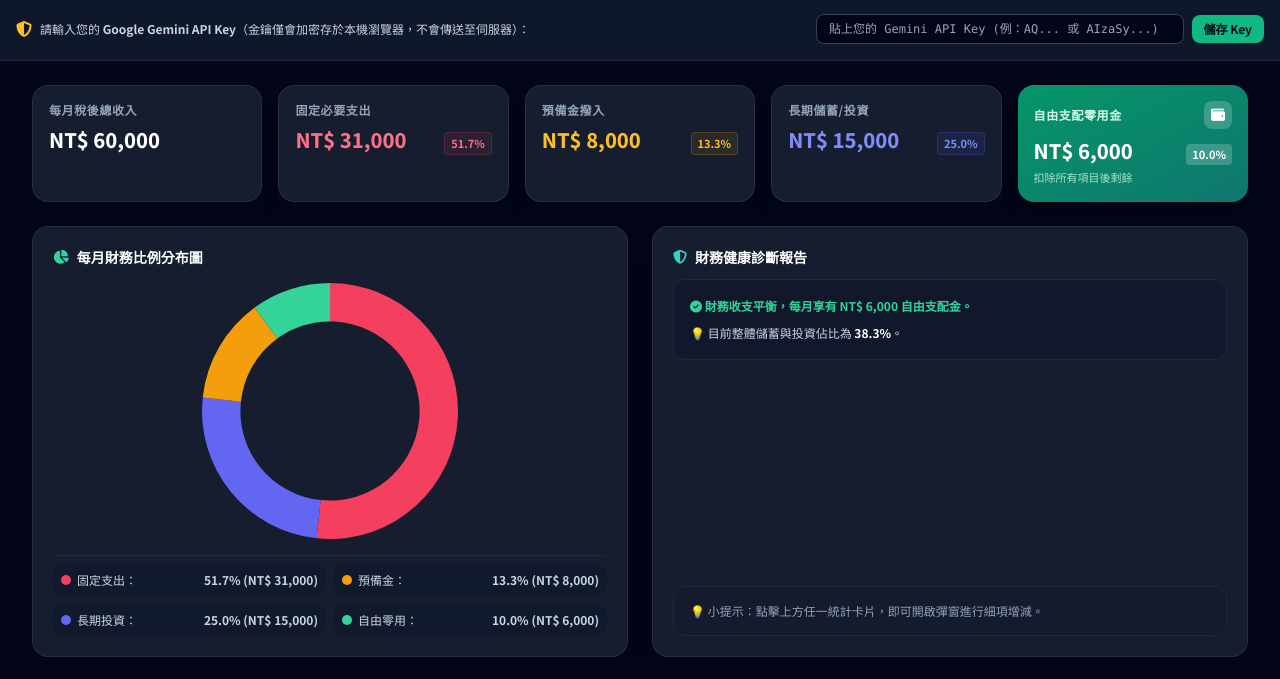
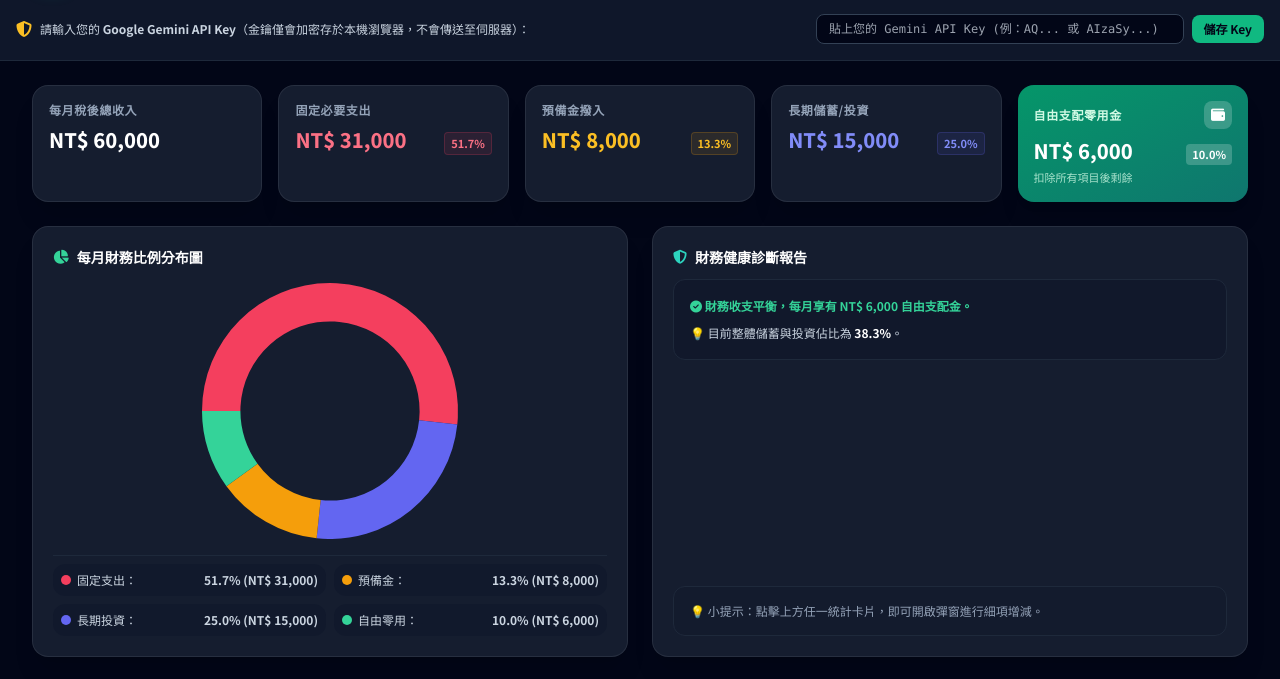
Before and after one commit to yinna613-ctrl/finance-simulator, a plain HTML site: page index.html in a window 1280 px wide. Shown: the part 67-746 px from the top of the page. Drawn offline with nearby package versions, Linux system fonts and the light colour scheme.

Commit message:
api嘗試

```diff
--- a/index.html
+++ b/index.html
@@ -727,6 +727,7 @@
                 options: {
                     responsive: true,
                     maintainAspectRatio: false,
+                    rotation: -90, // 0 degree top start
                     plugins: {
                         legend: { display: false },
                         tooltip: {
```
